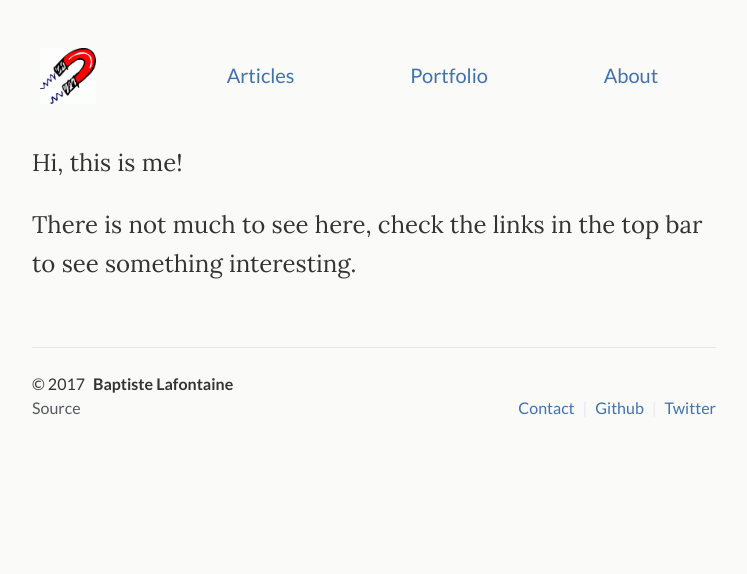
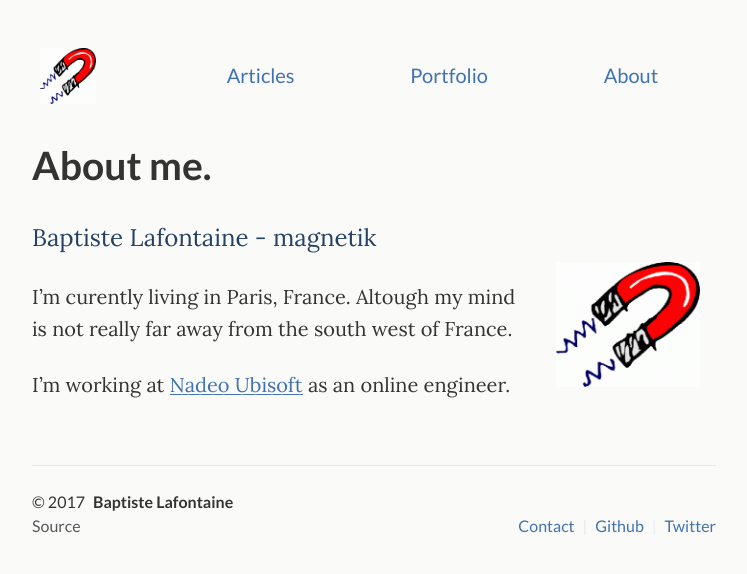
Before and after one commit to magnetik/magnetik.github.io, a Jekyll site: the page built from index.md, in a window 1280 px wide. Shown: the top 574 px of the page, without its empty margins (266-1013 px from the left). Built offline with Jekyll 4.4.1, drawn with Linux system fonts in a browser that asks for light colours.

Commit message:
Change about in home and contact

```diff
--- a/index.md
+++ b/index.md
@@ -1,9 +1,21 @@
 ---
-layout: default
+layout: page
+title: Baptiste "magnetik" Lafontaine
+subtitle: About me.
+desc: About me.
 ---
 
-<div class="lead pretty-links">
-  Hi, this is me!
+<div class="pretty-links">
 
-  There is not much to see here, check the links in the top bar to see something interesting.
+<div class="lead lead-about">Baptiste Lafontaine - magnetik
 </div>
+
+{::nomarkdown}
+<figure class="site-profile">
+    <img src="{{ site.baseurl }}/assets/img/profile.png">
+</figure>
+{:/}
+
+I'm curently living in Paris, France. Altough my mind is not really far away from the south west of France.
+
+I'm working at [Nadeo Ubisoft](http://nadeo.com) as an online engineer.
```
Also changed, not shown: _pages/about.md (deleted, +0 -36 lines), _pages/contact.md (added, +21 -0 lines).
